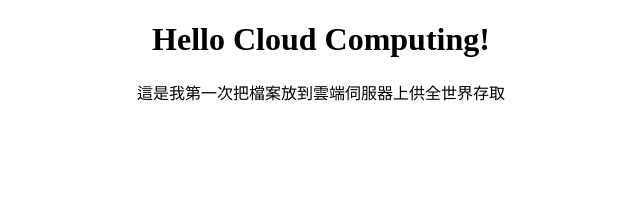
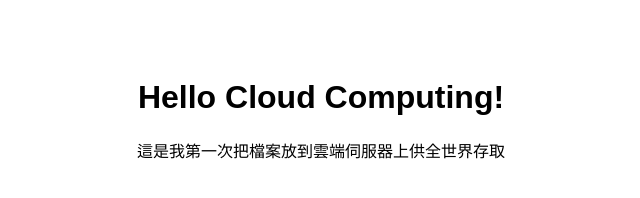
Before and after one commit to a0912446011/my-first-cloud-page, a plain HTML site: page Index.html in a window 1280 px wide. Shown: the whole page, without its empty margins (319-959 px from the left). Drawn offline with Linux system fonts and the light colour scheme.

Commit message:
Update Index.html

```diff
--- a/Index.html
+++ b/Index.html
@@ -3,7 +3,7 @@
 <head>
   <title>我的第一個雲端網頁</title>
 </head>
-<body style="text-align:center; padding-top:50px: font-family:sans-serif;">
+<body style="text-align:center; padding-top:50px; font-family:sans-serif;">
   <h1>Hello Cloud Computing! </h1>
   <p>這是我第一次把檔案放到雲端伺服器上供全世界存取</p>
 </body>
```
